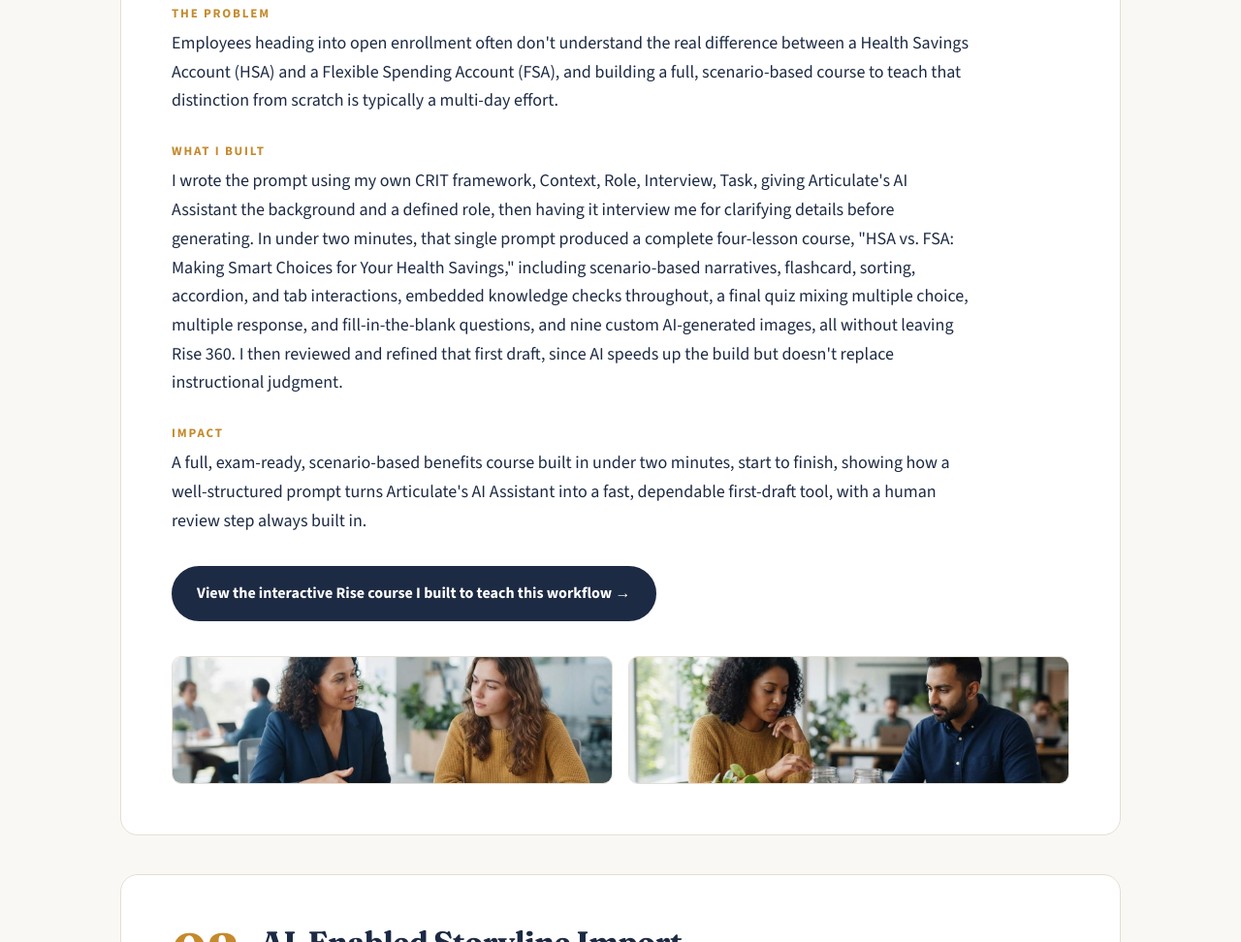
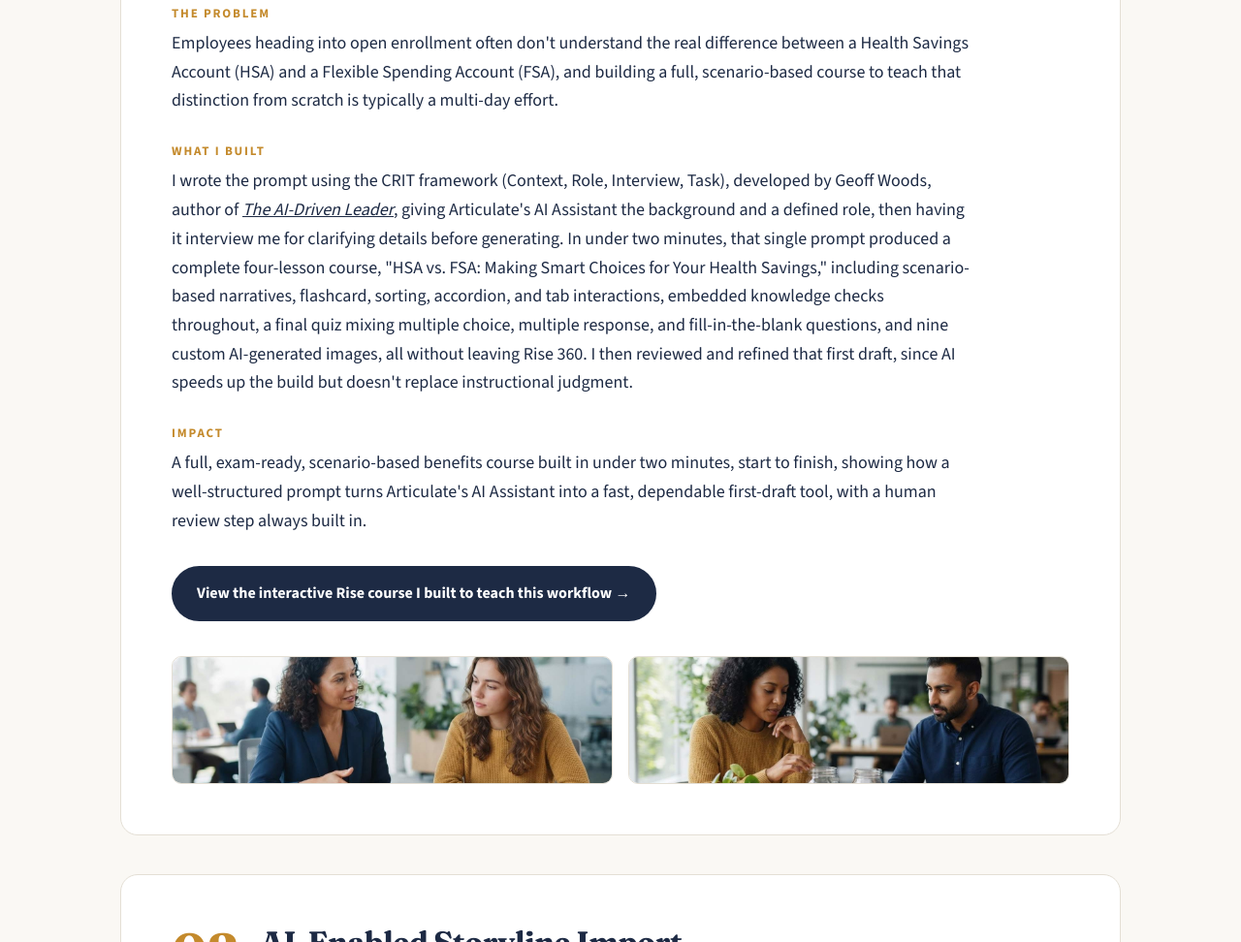
Before and after one commit to lmferns/lmferns.github.io, a plain HTML site: page ai.html in a window 1280 px wide. Shown: the part 871-1843 px from the top of the page at 97% size. Drawn offline with nearby package versions, Linux system fonts and the light colour scheme.

Commit message:
Credit Geoff Woods for the CRIT framework
Co-Authored-By: Claude Opus 5.5 <noreply@anthropic.com>
Claude-Session: https://claude.ai/code/session_01C9hV2v7Lp3tYLWVPT4shKG

```diff
--- a/ai.html
+++ b/ai.html
@@ -27,7 +27,7 @@
 <div class="stat"><strong>Under 2 minutes</strong><span>for a complete, scenario-based, four-lesson course</span></div>
 <div class="story">
 <div><h4>The problem</h4><p>Employees heading into open enrollment often don&#x27;t understand the real difference between a Health Savings Account (HSA) and a Flexible Spending Account (FSA), and building a full, scenario-based course to teach that distinction from scratch is typically a multi-day effort.</p></div>
-<div><h4>What I built</h4><p>I wrote the prompt using my own CRIT framework, Context, Role, Interview, Task, giving Articulate&#x27;s AI Assistant the background and a defined role, then having it interview me for clarifying details before generating. In under two minutes, that single prompt produced a complete four-lesson course, &quot;HSA vs. FSA: Making Smart Choices for Your Health Savings,&quot; including scenario-based narratives, flashcard, sorting, accordion, and tab interactions, embedded knowledge checks throughout, a final quiz mixing multiple choice, multiple response, and fill-in-the-blank questions, and nine custom AI-generated images, all without leaving Rise 360. I then reviewed and refined that first draft, since AI speeds up the build but doesn&#x27;t replace instructional judgment.</p></div>
+<div><h4>What I built</h4><p>I wrote the prompt using the CRIT framework (Context, Role, Interview, Task), developed by Geoff Woods, author of <a href="https://www.goodreads.com/book/show/216125077" target="_blank" rel="noopener"><em>The AI-Driven Leader</em></a>, giving Articulate&#x27;s AI Assistant the background and a defined role, then having it interview me for clarifying details before generating. In under two minutes, that single prompt produced a complete four-lesson course, &quot;HSA vs. FSA: Making Smart Choices for Your Health Savings,&quot; including scenario-based narratives, flashcard, sorting, accordion, and tab interactions, embedded knowledge checks throughout, a final quiz mixing multiple choice, multiple response, and fill-in-the-blank questions, and nine custom AI-generated images, all without leaving Rise 360. I then reviewed and refined that first draft, since AI speeds up the build but doesn&#x27;t replace instructional judgment.</p></div>
 <div><h4>Impact</h4><p>A full, exam-ready, scenario-based benefits course built in under two minutes, start to finish, showing how a well-structured prompt turns Articulate&#x27;s AI Assistant into a fast, dependable first-draft tool, with a human review step always built in.</p></div>
 </div>
 <a class="btn solid" href="https://lmferns.github.io/eLearning-Samples/HSA%20v%20FSA/content/index.html" target="_blank" rel="noopener">View the interactive Rise course I built to teach this workflow &rarr;</a>
```
Also changed, not shown: index.html (+1 -1 lines).
